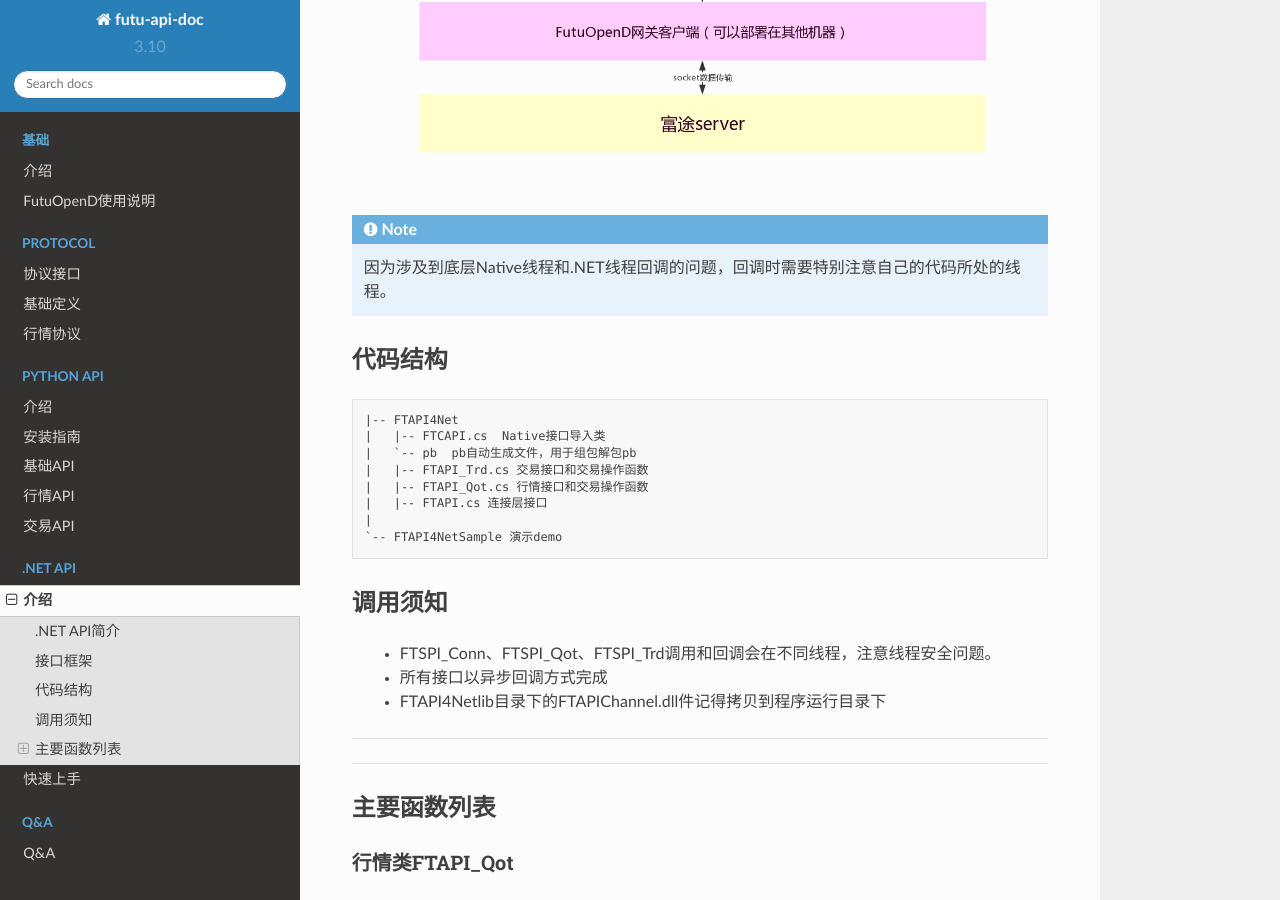
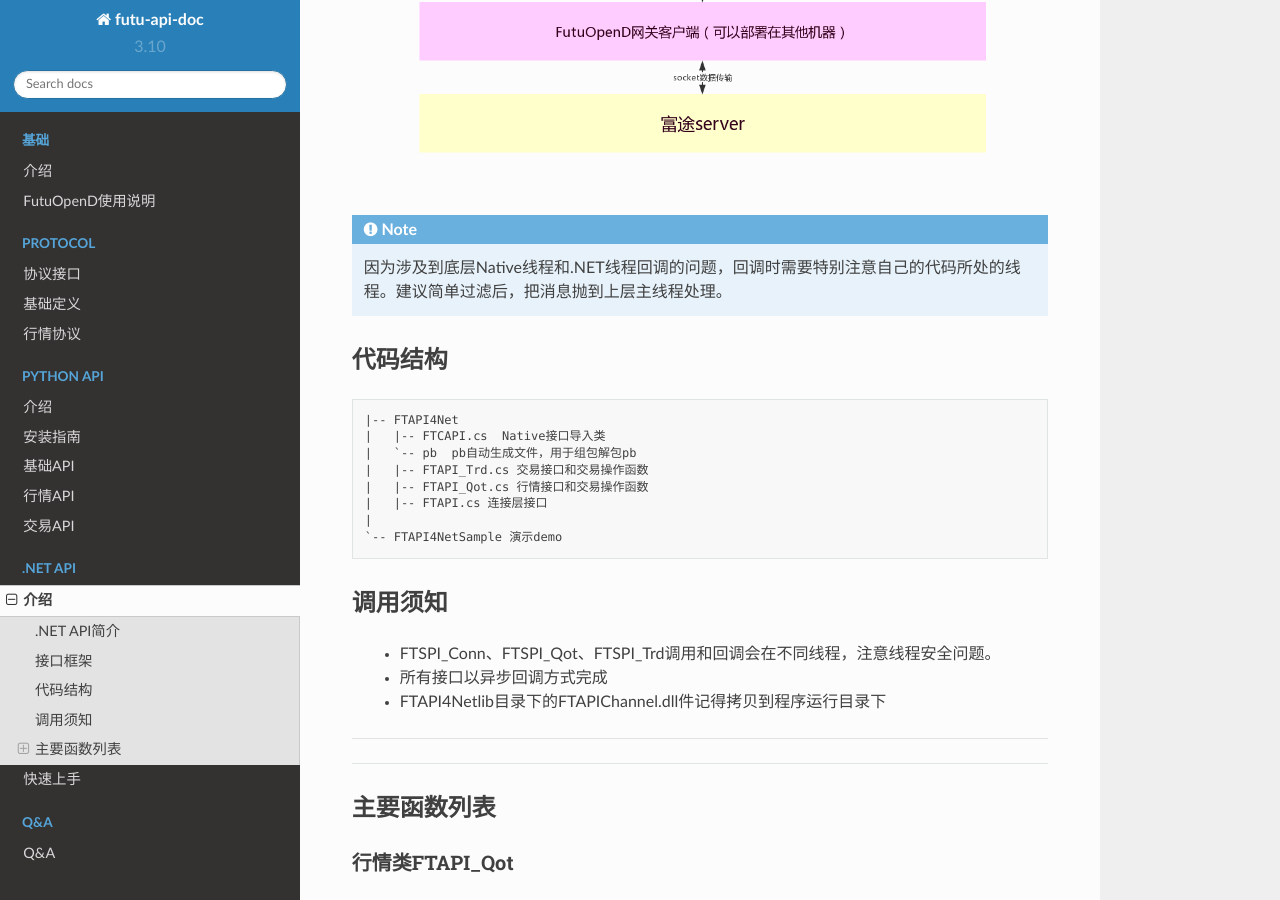
Before and after one commit to FutunnOpen/futu-api-doc, a Sphinx documentation site: the page built from doc_maker/source/net/intro.rst, in a window 1280 px wide and 900 px high, scrolled down 745 px. Built offline with Sphinx 7.4.7 and the Read the Docs theme 2.0.0, drawn with Linux system fonts in a browser that asks for light colours; pages that are not in the unit, such as notebooks, are missing from menus.

Commit message:
优化代码

```diff
--- a/doc_maker/source/net/intro.rst
+++ b/doc_maker/source/net/intro.rst
@@ -28,7 +28,7 @@
  .. image:: ../_static/NETAPI.png
 
 .. note::
-   因为涉及到底层Native线程和.NET线程回调的问题，回调时需要特别注意自己的代码所处的线程。
+   因为涉及到底层Native线程和.NET线程回调的问题，回调时需要特别注意自己的代码所处的线程。建议简单过滤后，把消息抛到上层主线程处理。
 
 代码结构
 -------------
```
